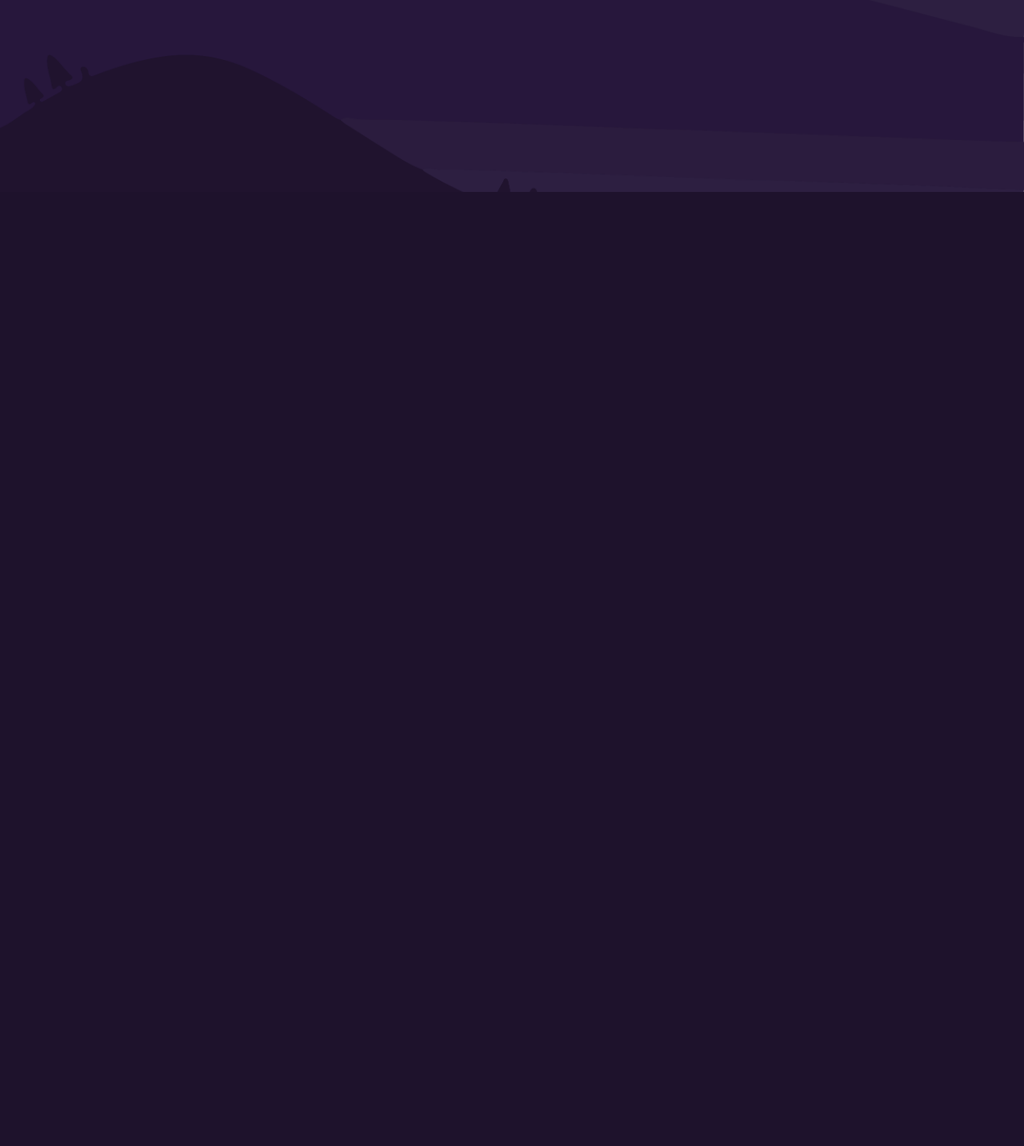
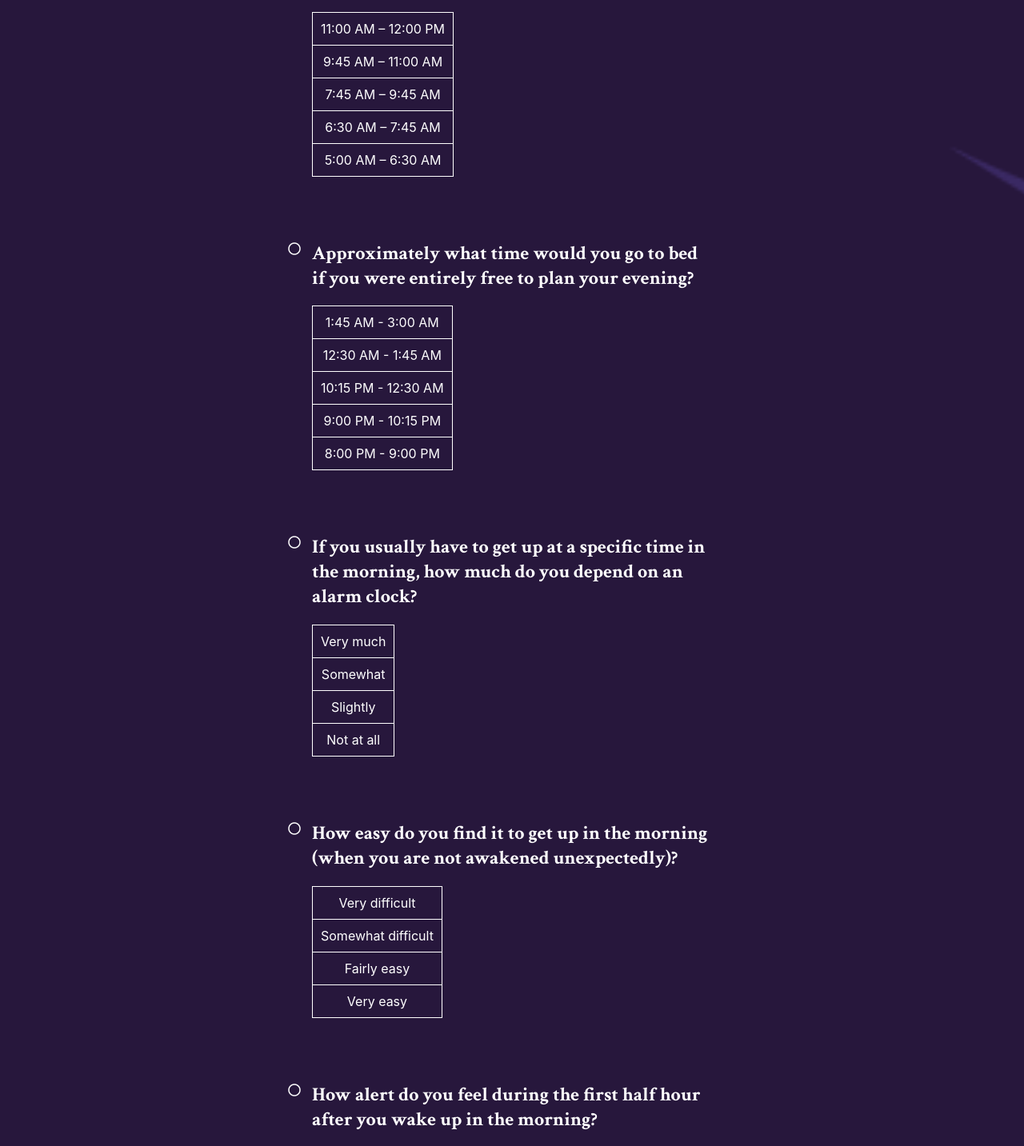
Before and after one commit to Justinzh1/sleep, a React (Create React App) app: page /quiz in a window 1280 px wide. Shown: the part 560-1993 px from the top of the page at 80% size. Before the commit the page ends 800 px from the top, so only its background shows below. Built offline with nearby package versions, Linux system fonts and the light colour scheme.

Commit message:
add questions

```diff
--- a/public/index.html
+++ b/public/index.html
@@ -21,7 +21,7 @@
     -->
 
 		<link href="https://fonts.googleapis.com/css?family=Crimson+Text:400,600,700|Work+Sans:400,500,600,700" rel="stylesheet">
-
+		<link rel="stylesheet" href="https://use.fontawesome.com/releases/v5.5.0/css/all.css" integrity="sha384-B4dIYHKNBt8Bc12p+WXckhzcICo0wtJAoU8YZTY5qE0Id1GSseTk6S+L3BlXeVIU" crossorigin="anonymous">
     <title>React App</title>
   </head>
   <body>
--- a/src/components/questions.js
+++ b/src/components/questions.js
@@ -5,13 +5,214 @@ export default {
 			question: "What time would you get up if you were entirely free to plan your day?",
 			options:
 				{
-					5: "5:00 – 6:30 AM",
-					4: "6:30 – 7:45 AM",
-					3: "7:45 – 9:45 AM",
-					2: "9:45 – 11:00 AM",
-					1: "11:00 AM – 12 PM",
-					0: "12 PM – 5:00 AM"
-				}
-		}
+					5: "5:00 AM – 6:30 AM",
+					4: "6:30 AM – 7:45 AM",
+					3: "7:45 AM – 9:45 AM",
+					2: "9:45 AM – 11:00 AM",
+					1: "11:00 AM – 12:00 PM",
+				},
+		},
+		{
+			id: 2,
+			question: "Approximately what time would you go to bed if you were entirely free to plan your evening?",
+			options:
+				{
+					5: "8:00 PM - 9:00 PM",
+					4: "9:00 PM - 10:15 PM",
+					3: "10:15 PM - 12:30 AM",
+					2: "12:30 AM - 1:45 AM",
+					1: "1:45 AM - 3:00 AM",
+				},
+		},
+		{
+			id: 3,
+			question: "If you usually have to get up at a specific time in the morning, how much do you depend on an alarm clock?",
+			options:
+				{
+					4: "Not at all",
+					3: "Slightly",
+					2: "Somewhat",
+					1: "Very much",
+				},
+		},
+		{
+			id: 4,
+			question: "How easy do you find it to get up in the morning (when you are not awakened unexpectedly)?",
+			options:
+				{
+					1: "Very difficult",
+					2: "Somewhat difficult",
+					3: "Fairly easy",
+					4: "Very easy",
+				},
+		},
+		{
+			id: 5,
+			question: "How alert do you feel during the first half hour after you wake up in the morning?",
+			options:
+				{
+					1: "Not at all alert",
+					2: "Slightly alert",
+					3: "Fairly alert",
+					4: "Very alert",
+				},
+		},
+		{
+			id: 6,
+			question: "How hungry do you feel during the first half hour after you wake up?",
+			options:
+				{
+					1: "Not at all hungry",
+					2: "Slightly hungry",
+					3: "Fairly hungry",
+					4: "Very hungry",
+				},
+		},
+		{
+			id: 7,
+			question: "During the first half hour after you wake up in the morning, how do you feel?",
+			options:
+				{
+					1: "Very tried",
+					2: "Fairly tired",
+					3: "Fairly refreshed",
+					4: "Very refreshed",
+				},
+		},
+		{
+			id: 8,
+			question: "If you had no commitments the next day, what time would you go to bed compared to your usual bedtime?",
+			options:
+				{
+					4: "Seldom or never later",
+					3: "Less than 1 hour later",
+					2: "1-2 hours later",
+					1: "More than 2 hours later",
+				},
+		},
+		{
+			id: 9,
+			question: "You have decided to do physical exercise.  A friend suggests that you do this for one hour twice a week, and the best time for him is between 7-8 a.m. Bearing in mind nothing but your own internal “clock,” how do you think you would perform?",
+			options:
+				{
+					4: "Would be in good form",
+					3: "Would be in reasonable form",
+					2: "Would find it difficult",
+					1: "Would find it very difficult",
+				},
+		},
+		{
+			id: 10,
+			question: "At approximately what time in the evening do you feel tired, and, as a result, in need of sleep?",
+			options:
+				{
+					5: "8:00 PM - 9:00 PM",
+					4: "9:00 PM - 10:15 PM ",
+					3: "10:15 PM  - 12:45 AM",
+					2: "12:45 AM - 2:00 AM",
+					1: "2:00 AM - 3:00 AM",
+				},
+		},
+		{
+			id: 11,
+			question: "You want to be at your peak performance for a test that you know is going to be mentally exhausting and will last two hours.  You are entirely free to plan your day.  Considering only your “internal clock,” which one of the four testing times would you choose?",
+			options:
+				{
+					6: "8 AM - 10 AM",
+					4: "11 AM - 1 PM",
+					2: "3 PM - 5 PM",
+					0: "7 PM - 9 PM",
+				},
+		},
+		{
+			id: 12,
+			question: "If you got into bed at 11 PM., how tired would you be?",
+			options:
+				{
+					0: "Not at all tired",
+					2: "A little tired",
+					3: "Fairly tired",
+					5: "Very tired",
+				},
+		},
+		{
+			id: 13,
+			question: "For some reason you have gone to bed several hours later than usual, but there is no need to get up at any particular time the next morning.  Which one of the following are you most likely to do?",
+			options:
+				{
+					4: "Will wake up at usual time, but will not fall back asleep",
+					3: "Will wake up at usual time and will doze thereafter",
+					2: "Will wake up at usual time, but will face asleep again",
+					1: "Will not wake up until later than usual",
+				},
+		},
+		{
+			id: 14,
+			question: "One night you have to remain awake between 4-6 a.m. in order to carry out a night watch.  You have no time commitments the next day.  Which one of the alternatives would suit you best?",
+			options:
+				{
+					1: "Would not go to bed until the watch is over",
+					2: "Would take a nap before and sleep after",
+					3: "Would take a good sleep before and nap after",
+					4: "Would sleep only before the watch",
+				},
+		},
+		{
+			id: 15,
+			question: "You have two hours of hard physical work.  You are entirely free to plan your day.  Considering only your internal “clock,” which of the following times would you choose?",
+			options:
+				{
+					4: "8 AM - 10 AM",
+					3: "11 AM - 1 PM",
+					2: "3 PM - 5 PM",
+					1: "7 PM - 9 PM",
+				},
+		},
+		{
+			id: 16,
+			question: "You have decided to do physical exercise.  A friend suggests that you do this for one hour twice a week.  The best time for her is between 10-11 p.m. Bearing in mind only your internal “clock,” how well do you think you would perform?",
+			options:
+				{
+					4: "Would be in good form",
+					3: "Would be in reasonable form",
+					2: "Would find it difficult",
+					1: "Would find it very difficult",
+				},
+		},
+		{
+			id: 17,
+			question: "Suppose you can choose your own work hours.  Assume that you work a five-hour day (including breaks), your job is interesting, and you are paid based on your performance.  At approximately what time would you choose to begin?",
+			options:
+				{
+					5: "5 hours starting between 4:00 – 8:00 a.m.",
+					4: "5 hours starting between 8:00 – 9:00 a.m.",
+					3: "5 hours starting between 9:00 a.m. – 2:00 p.m.",
+					2: "5 hours starting between 2:00 – 5:00 p.m.",
+					1: "5 hours starting between 5:00 p.m. – 4:00 a.m.",
+				},
+		},
+		{
+			id: 18,
+			question: "At approximately what time of day do you usually feel your best?",
+			options:
+				{
+					5: "5:00 AM - 8:00 AM",
+					4: "8:00 AM - 10:00 AM",
+					3: "10:00 AM - 5:00 PM",
+					2: "5:00 PM - 10:00 PM",
+					1: "10:00 PM - 5:00 AM",
+				},
+		},
+		{
+			id: 19,
+			question: "One hears about “morning types” and “evening types.”  Which one of these types do you consider yourself to be?",
+			options:
+				{
+					6: "Definitely a morning type",
+					4: "Rather more a morning type than an evening type",
+					2: "Rather more an evening type than a morning type",
+					0: "Definitely an evening type",
+				},
+		},
 	]
 }
--- a/src/components/quiz/Quiz.css
+++ b/src/components/quiz/Quiz.css
@@ -1,6 +1,7 @@
 .quiz-container {
 	width: 500px;
 	margin: 0 auto;
+	padding-bottom: 80px;
 }
 
 .quiz-container h2 {
@@ -10,3 +11,32 @@
 .quiz-question-container {
 	margin-top: 40px;
 }
+
+table {
+	border: 1px solid white;
+	border-collapse: collapse;
+}
+
+td {
+	min-width: 50px;
+	padding: 10px;
+	text-align: center;
+}
+
+table , th, td {
+	border-bottom: 1px solid white;
+}
+
+tr:hover {
+	background-color: rgba(255,255,255,0.1);
+}
+
+.indicator {
+	position: relative;
+	top: 40px;
+	left: -30px;
+}
+
+.selected {
+	background-color: rgba(255,255,255,0.1);
+}
--- a/src/components/quiz/index.js
+++ b/src/components/quiz/index.js
@@ -5,14 +5,27 @@ import './Quiz.css';
 
 class Quiz extends Component {
 
+	constructor(props) {
+		super(props);
+		this.state = {
+			score: 0
+		};
+	}
+
+	update_score(prev, next) {
+		this.setState({
+			score: this.state.score - parseInt(prev) + parseInt(next)
+		});
+	}
+
 	get_questions() {
 		var q = [];
-		console.log(questions);
 		questions.questions.forEach((qu, i) => {
-    	console.log(qu);
 			q.push(
 				<QuizQuestion
 					question={qu.question}
+					options={qu.options}
+					update_score={(x,y) => this.update_score(x,y)}
 					key={qu.id}
 				/>
 			);
@@ -33,13 +46,62 @@ class Quiz extends Component {
 }
 
 class QuizQuestion extends Component {
+
+	constructor(props) {
+		super(props);
+		this.state = {
+			answered: false,
+			selected: null,
+			score: 0
+		}
+	}
+
+	handle_click(i) {
+		let old = (!this.state.selected) ? 0 : this.state.selected;
+		this.props.update_score(old, i);
+		this.setState({
+			answered: true,
+			selected: i
+		});
+	}
+
+	get_rows() {
+		var rows = [];
+		if (!this.props || !this.props.options) {
+			return;
+		}
+		Object.entries(this.props.options).forEach((k, v) => {
+			let selected = "";
+			if (this.state.selected === k[0]) {
+				selected = "selected"
+			}
+			rows.push(
+				<tr key={k[1]} className={selected} onClick={() => this.handle_click(k[0])}>
+					<td>{k[1]}</td>
+				</tr>
+			)
+		});
+		return rows;
+	}
+
+	get_indicator() {
+		return (!this.state.answered) ?
+			(<i className="far fa-circle indicator"></i>) :
+			(<i className="fas fa-check-circle indicator"></i>);
+	}
+
 	render () {
+		const rows = this.get_rows();
 		return (
 			<div className="quiz-question-container">
+				{ this.get_indicator() }
 				<h2 className="quiz-question">
 					{ this.props.question }
 				</h2>
 				<table>
+					<tbody>
+						{ rows }
+					</tbody>
 				</table>
 			</div>
 		);
```
